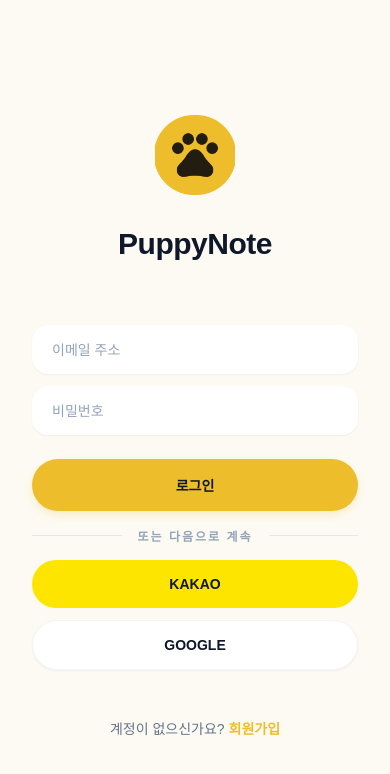
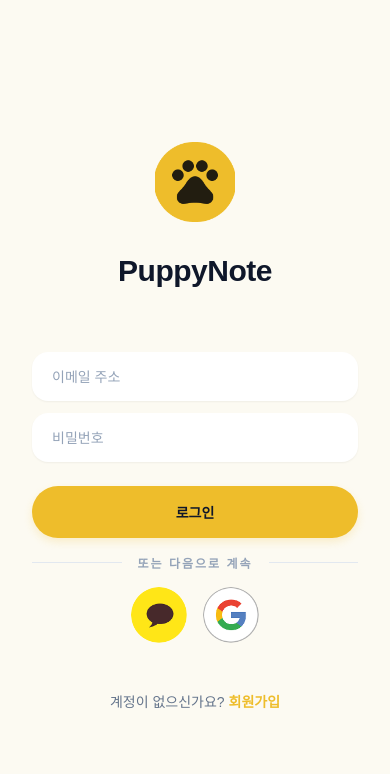
Before and after one commit to PuppyNote/puppynote-front-app, a React Native app: screen /Login in a window 390 px wide. Shown: the top 774 px of the page. Built offline with nearby package versions, Linux system fonts and the light colour scheme.

Commit message:
fix: OAuth 로그인 버튼 사진으로 변경

```diff
--- a/metro.config.cjs
+++ b/metro.config.cjs
@@ -1,4 +1,5 @@
 // Learn more https://docs.expo.io/guides/customizing-metro
+const path = require('path');
 const { getDefaultConfig } = require('expo/metro-config');
 const { withNativeWind } = require('nativewind/metro');
 
@@ -8,4 +9,7 @@
   isCSSEnabled: true,
 });
 
+config.watchFolders = [path.resolve(__dirname, 'assets')];
+config.resolver.assetExts.push('png');
+
 module.exports = withNativeWind(config, { input: './global.css' });
--- a/src/screens/LoginScreen.tsx
+++ b/src/screens/LoginScreen.tsx
@@ -45,11 +45,17 @@
         </View>
 
         <View style={styles.socialButtonGroup}>
-          <TouchableOpacity style={styles.kakaoButton} activeOpacity={0.8}>
-            <Text style={styles.socialButtonText}>KAKAO</Text>
+          <TouchableOpacity activeOpacity={0.8}>
+            <Image
+              source={require('../../assets/loginButton/kakao.png')}
+              style={styles.socialButtonImage}
+            />
           </TouchableOpacity>
-          <TouchableOpacity style={styles.googleButton} activeOpacity={0.8}>
-            <Text style={styles.socialButtonText}>GOOGLE</Text>
+          <TouchableOpacity activeOpacity={0.8}>
+            <Image
+              source={require('../../assets/loginButton/google.png')}
+              style={styles.socialButtonImage}
+            />
           </TouchableOpacity>
         </View>
       </View>
@@ -155,34 +161,14 @@
     letterSpacing: 2,
   },
   socialButtonGroup: {
-    gap: 12,
+    flexDirection: 'row',
+    justifyContent: 'center',
+    gap: 16,
   },
-  kakaoButton: {
-    width: '100%',
-    paddingVertical: 16,
-    backgroundColor: '#FEE500',
-    borderRadius: 999,
-    alignItems: 'center',
-    justifyContent: 'center',
-  },
-  googleButton: {
-    width: '100%',
-    paddingVertical: 16,
-    backgroundColor: 'white',
-    borderRadius: 999,
-    borderWidth: 1,
-    borderColor: '#f1f5f9',
-    shadowColor: '#000',
-    shadowOffset: { width: 0, height: 1 },
-    shadowOpacity: 0.05,
-    shadowRadius: 2,
-    elevation: 2,
-    alignItems: 'center',
-    justifyContent: 'center',
-  },
-  socialButtonText: {
-    color: '#0f172a',
-    fontWeight: 'bold',
+  socialButtonImage: {
+    width: 56,
+    height: 56,
+    borderRadius: 28,
   },
   signupContainer: {
     marginTop: 48,
```
